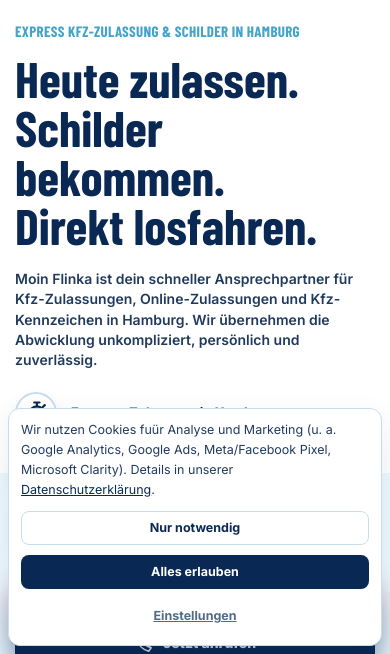
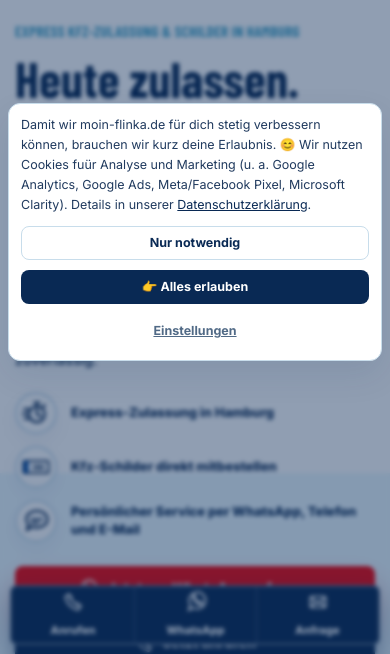
Before and after one commit to blackmarketing2026/moin-flinka, a website built with Vite: page index.html in a window 390 px wide. Shown: the part 190-844 px from the top of the page. Built offline with nearby package versions, Linux system fonts and the light colour scheme; a web font is replaced by a local one.

Commit message:
Turn cookie banner into a centered modal with backdrop, friendlier copy
The bottom-anchored banner was overlapping page content (e.g. the plate
preview on the Kennzeichen configurator). Center it on screen instead with
a dimmed backdrop, and warm up the copy with a lead-in sentence and emoji.

Co-Authored-By: Claude Sonnet 5 <noreply@anthropic.com>

```diff
--- a/index.html
+++ b/index.html
@@ -715,17 +715,19 @@
       </a>
     </div>
 
+    <div class="cookie-backdrop" id="cookieBackdrop" hidden></div>
     <div class="cookie-banner" id="cookieBanner" role="dialog" aria-live="polite" aria-label="Cookie-Einstellungen" hidden>
       <div class="cookie-banner-main">
         <p>
-          Wir nutzen Cookies fu&uuml;r Analyse und Marketing (u.&nbsp;a. Google Analytics, Google Ads,
-          Meta/Facebook Pixel, Microsoft Clarity). Details in unserer
+          Damit wir moin-flinka.de f&uuml;r dich stetig verbessern k&ouml;nnen, brauchen wir kurz deine
+          Erlaubnis. &#128522; Wir nutzen Cookies fu&uuml;r Analyse und Marketing (u.&nbsp;a. Google Analytics,
+          Google Ads, Meta/Facebook Pixel, Microsoft Clarity). Details in unserer
           <a href="/datenschutz">Datenschutzerkl&auml;rung</a>.
         </p>
         <div class="cookie-banner-actions">
           <button type="button" class="btn-cookie ghost" data-cookie-settings>Einstellungen</button>
           <button type="button" class="btn-cookie outline" data-cookie-reject>Nur notwendig</button>
-          <button type="button" class="btn-cookie solid" data-cookie-accept>Alles erlauben</button>
+          <button type="button" class="btn-cookie solid" data-cookie-accept>&#128073; Alles erlauben</button>
         </div>
       </div>
       <div class="cookie-settings" id="cookieSettings" hidden>
--- a/src/main.js
+++ b/src/main.js
@@ -21,6 +21,7 @@ document.addEventListener("click", (event) => {
 
 const CONSENT_STORAGE_KEY = "moinflinka_cookie_consent";
 const banner = document.querySelector("#cookieBanner");
+const backdrop = document.querySelector("#cookieBackdrop");
 const settingsPanel = document.querySelector("#cookieSettings");
 const analyticsCheckbox = document.querySelector("#cookieAnalytics");
 const marketingCheckbox = document.querySelector("#cookieMarketing");
@@ -47,6 +48,7 @@ function saveConsent(consent) {
   localStorage.setItem(CONSENT_STORAGE_KEY, JSON.stringify(consent));
   pushConsent(consent);
   if (banner) banner.hidden = true;
+  if (backdrop) backdrop.hidden = true;
   if (settingsPanel) settingsPanel.hidden = true;
 }
 
@@ -65,6 +67,7 @@ if (banner) {
     pushConsent(storedConsent);
   } else {
     banner.hidden = false;
+    if (backdrop) backdrop.hidden = false;
   }
 
   banner.querySelector("[data-cookie-accept]")?.addEventListener("click", () => {
@@ -94,6 +97,7 @@ if (banner) {
       if (analyticsCheckbox) analyticsCheckbox.checked = Boolean(current?.analytics);
       if (marketingCheckbox) marketingCheckbox.checked = Boolean(current?.marketing);
       banner.hidden = false;
+      if (backdrop) backdrop.hidden = false;
       if (settingsPanel) settingsPanel.hidden = false;
     });
   });
--- a/src/styles.css
+++ b/src/styles.css
@@ -2044,18 +2044,32 @@ section {
 
 /* Cookie banner */
 
+.cookie-backdrop {
+  position: fixed;
+  inset: 0;
+  z-index: 190;
+  background: rgba(9, 41, 84, 0.45);
+  backdrop-filter: blur(2px);
+}
+
+.cookie-backdrop[hidden] {
+  display: none;
+}
+
 .cookie-banner {
   position: fixed;
-  left: 20px;
-  right: 20px;
-  bottom: 24px;
+  top: 50%;
+  left: 50%;
+  transform: translate(-50%, -50%);
   z-index: 200;
+  width: calc(100% - 40px);
   max-width: 640px;
-  margin: 0 auto;
+  max-height: calc(100vh - 48px);
+  overflow-y: auto;
   border: 1px solid var(--line);
   border-radius: 16px;
   background: var(--white);
-  box-shadow: 0 20px 48px rgba(9, 41, 84, 0.16);
+  box-shadow: 0 24px 60px rgba(9, 41, 84, 0.28);
   padding: 22px 26px;
 }
 
@@ -2381,10 +2395,9 @@ section {
 
 @media (max-width: 700px) {
   .cookie-banner {
-    left: 12px;
-    right: 12px;
-    bottom: 12px;
+    width: calc(100% - 24px);
     max-width: 560px;
+    max-height: calc(100vh - 24px);
     padding: 16px 18px;
     border-radius: 12px;
     box-shadow: var(--shadow-soft);
@@ -2404,9 +2417,7 @@ section {
 
 @media (max-width: 480px) {
   .cookie-banner {
-    left: 8px;
-    right: 8px;
-    bottom: 8px;
+    width: calc(100% - 16px);
     padding: 12px;
   }
 
```
Also changed, not shown: dankesseite-stripe.html (+5 -3 lines), dankesseite.html (+5 -3 lines), datenschutz.html (+5 -3 lines), impressum.html (+5 -3 lines), kennzeichen-stripe.html (+5 -3 lines), kennzeichen.html (+5 -3 lines), sitemap.html (+5 -3 lines).
